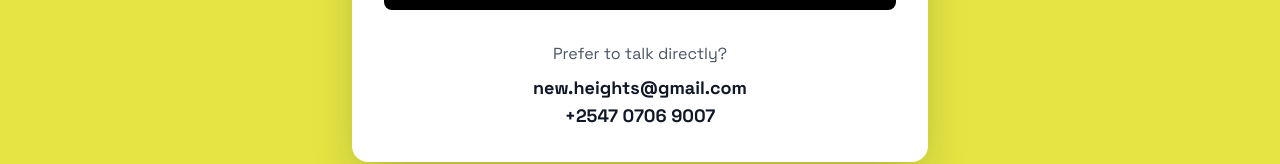
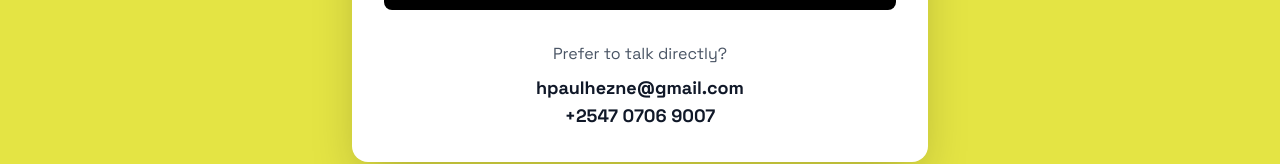
Before and after one commit to hezron-sketch/newheights, a Next.js app: page / in a window 1280 px wide. Shown: the part 4628-4792 px from the top of the page. Built offline with nearby package versions, Linux system fonts and the light colour scheme.

Commit message:
changing email

```diff
--- a/app/components/contact/page.tsx
+++ b/app/components/contact/page.tsx
@@ -804,7 +804,7 @@ export default function BrandPortfolioPage() {
                 Prefer to talk directly?
               </p>
               <p className="font-bold text-base sm:text-lg">
-                new.heights@gmail.com
+                hpaulhezne@gmail.com
               </p>
               <p className="font-bold text-base sm:text-lg">+2547 0706 9007</p>
             </motion.div>
```
